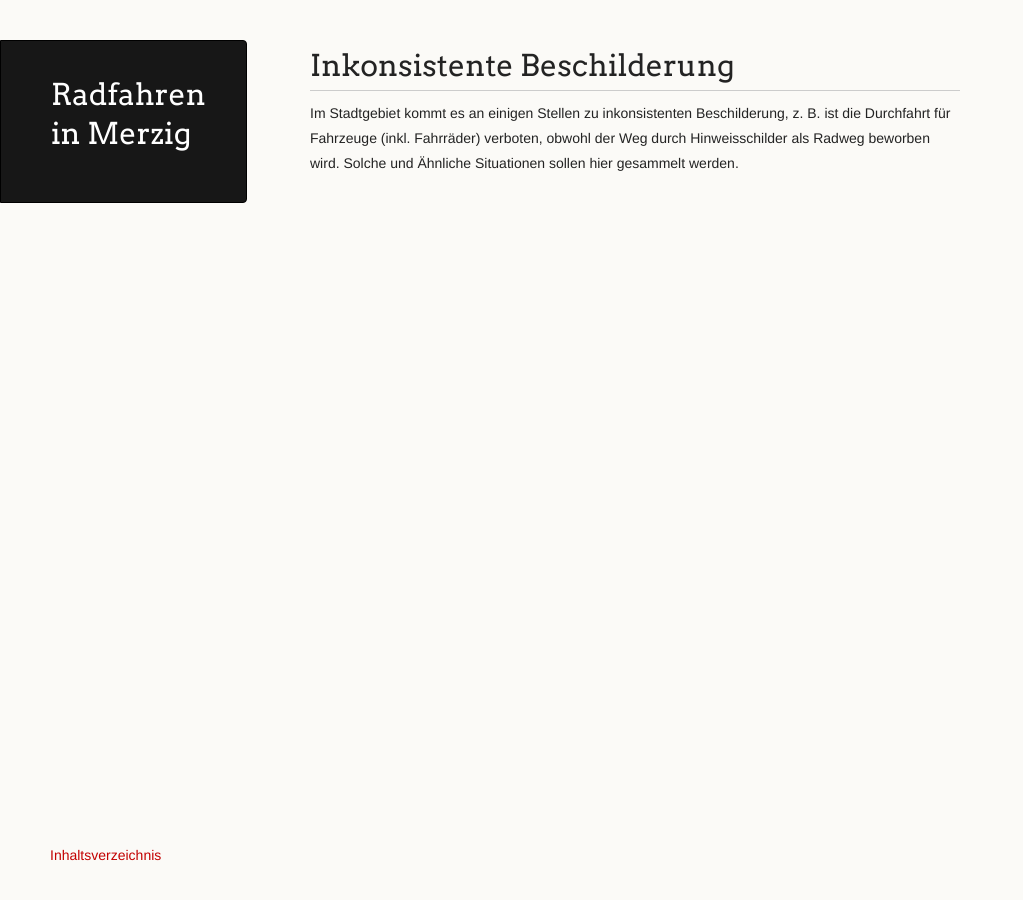
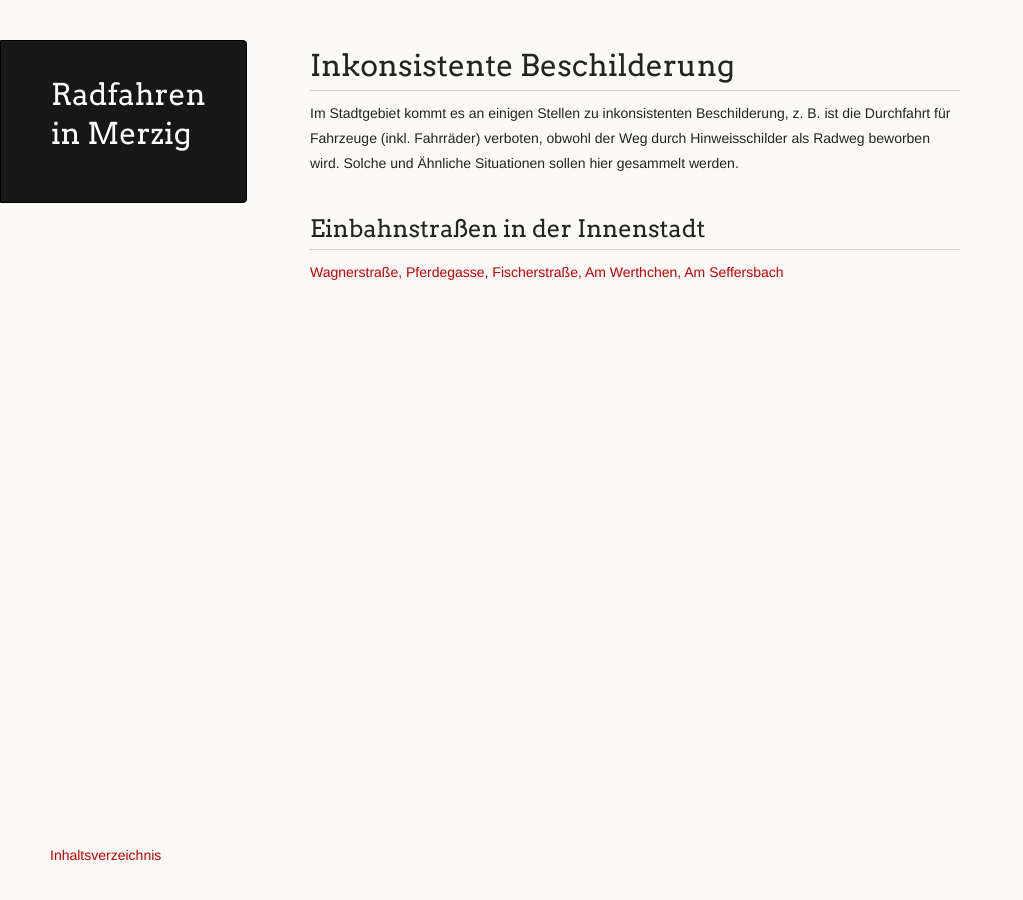
Before and after one commit to pasbi/Rad, a Jekyll site: the page built from inkonsistente-beschilderung.md, in a window 1280 px wide. Shown: the whole page, without its empty margins (0-1023 px from the left). Built offline with Jekyll 4.4.1, drawn with Linux system fonts in a browser that asks for light colours; our own code applies the rules of GitHub Pages for plain Markdown files; the repository's description, which GitHub fills in, is left out.

Commit message:
Update inkonsistente-beschilderung.md

```diff
--- a/inkonsistente-beschilderung.md
+++ b/inkonsistente-beschilderung.md
@@ -2,3 +2,6 @@
 
 Im Stadtgebiet kommt es an einigen Stellen zu inkonsistenten Beschilderung, z. B. ist die Durchfahrt für Fahrzeuge (inkl. Fahrräder) verboten, obwohl der Weg durch Hinweisschilder als Radweg beworben wird.
 Solche und Ähnliche Situationen sollen hier gesammelt werden.
+
+## Einbahnstraßen in der Innenstadt
+[Wagnerstraße, Pferdegasse, Fischerstraße, Am Werthchen, Am Seffersbach](Einbahnstrassen.md#wagnerstra%C3%9Fe-pferdegasse-fischerstra%C3%9Fe-am-werthchen-am-seffersbach)
```
